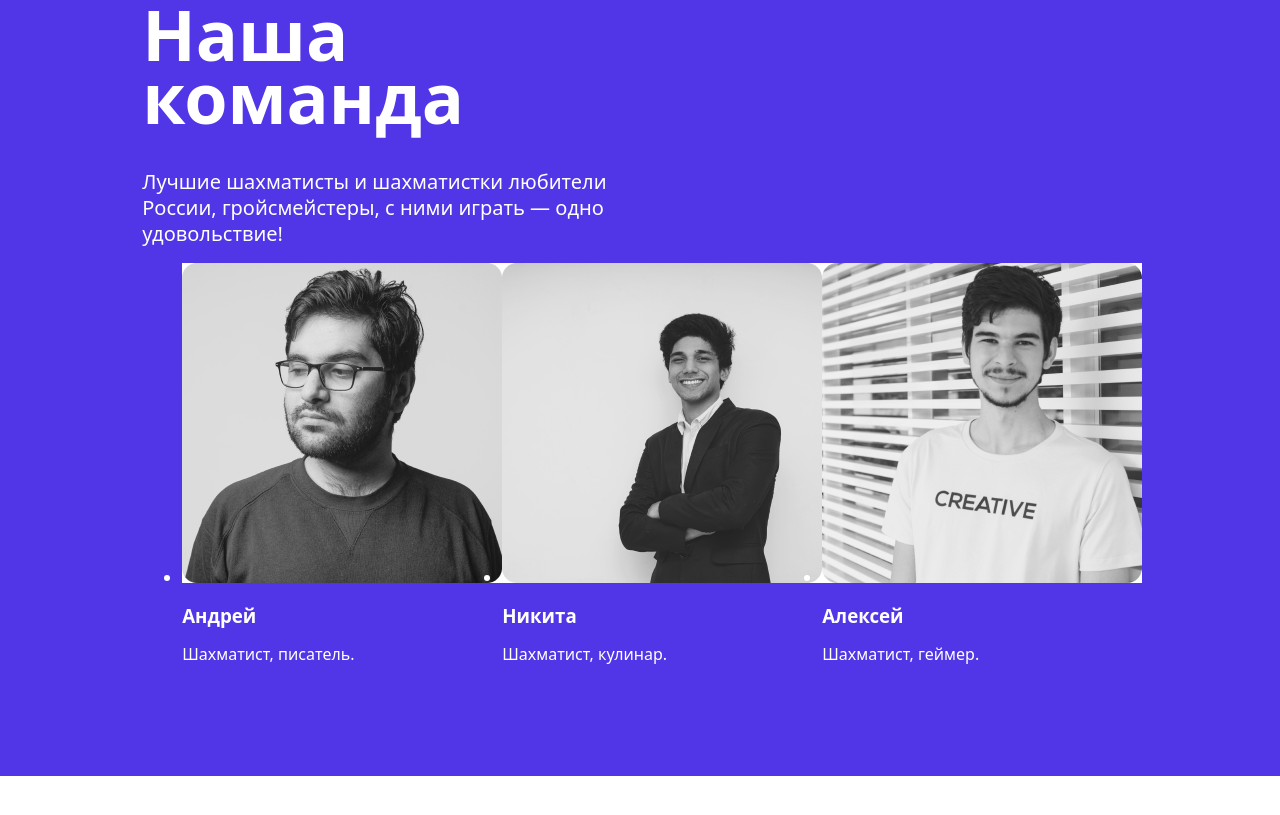
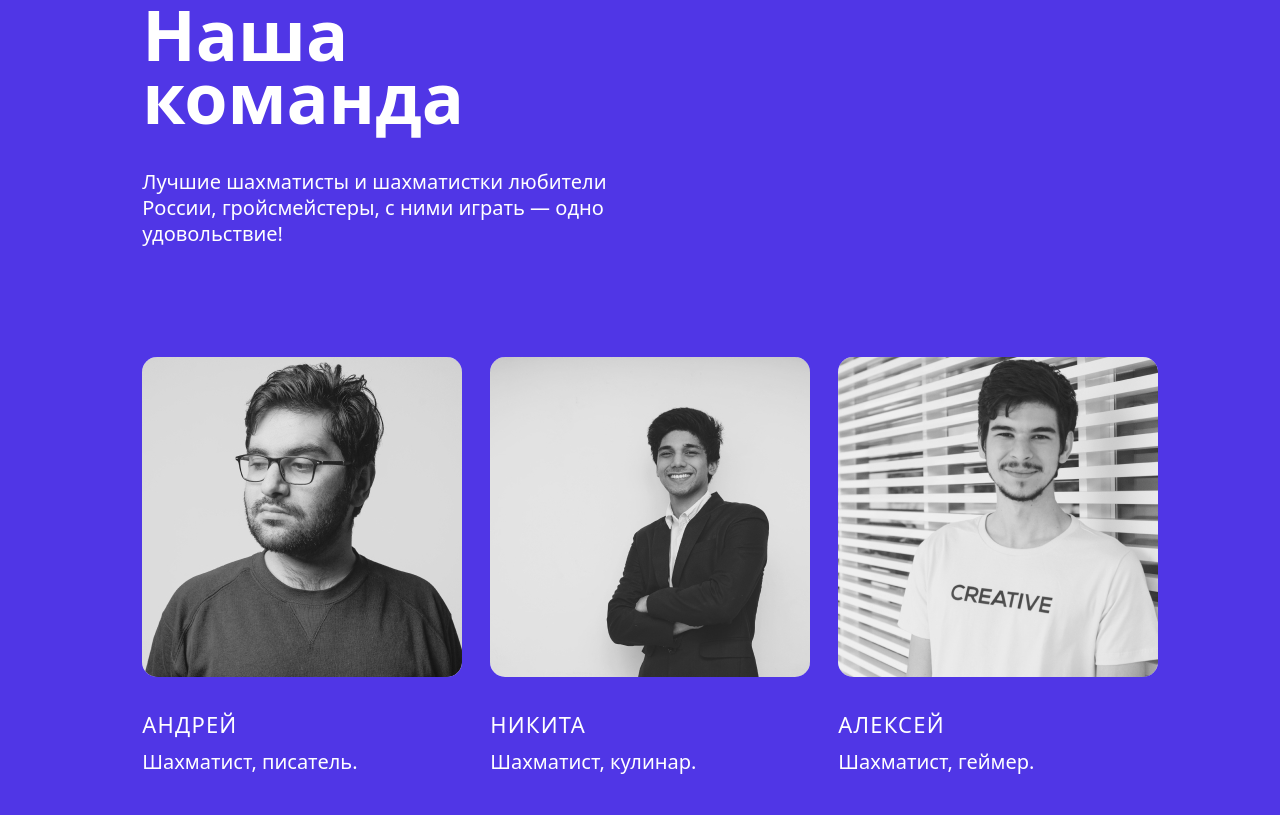
Before and after one commit to Elena-Cake/cheirs, a plain HTML site: page index.html in a window 1280 px wide. Shown: the part 947-1762 px from the top of the page. Before the commit the page ends 1723 px from the top, so only its background shows below. Drawn offline with Linux system fonts and the light colour scheme.

Commit message:
fear: team

```diff
--- a/blocks/card/card.css
+++ b/blocks/card/card.css
@@ -1,3 +1,25 @@
 .card {
     width: 320px;
 }
+
+.card__photo {
+    width: 320px;
+    height: 320px;
+    border-radius: 15px;
+}
+
+.card__name {
+    margin: 30px auto 10px 0;
+    font-weight: 400;
+    font-size: 22px;
+    line-height: 130%;
+    letter-spacing: 0.055em;
+    text-transform: uppercase;
+}
+
+.card__hobby {
+    margin: 0;
+    font-weight: 400;
+    font-size: 20px;
+    line-height: 130%;
+}
--- a/blocks/cards/cards.css
+++ b/blocks/cards/cards.css
@@ -1,3 +1,9 @@
 .cards {
-    display: flex;
+    min-width: calc(320px*3 + 28px*2);
+    padding: 0;
+    margin: 110px 0 0 0;
+    list-style-type: none;
+    display: grid;
+    grid-template-columns: repeat(3, 320px);
+    gap: calc((100% - (320px * 3))/2);
 }
```
